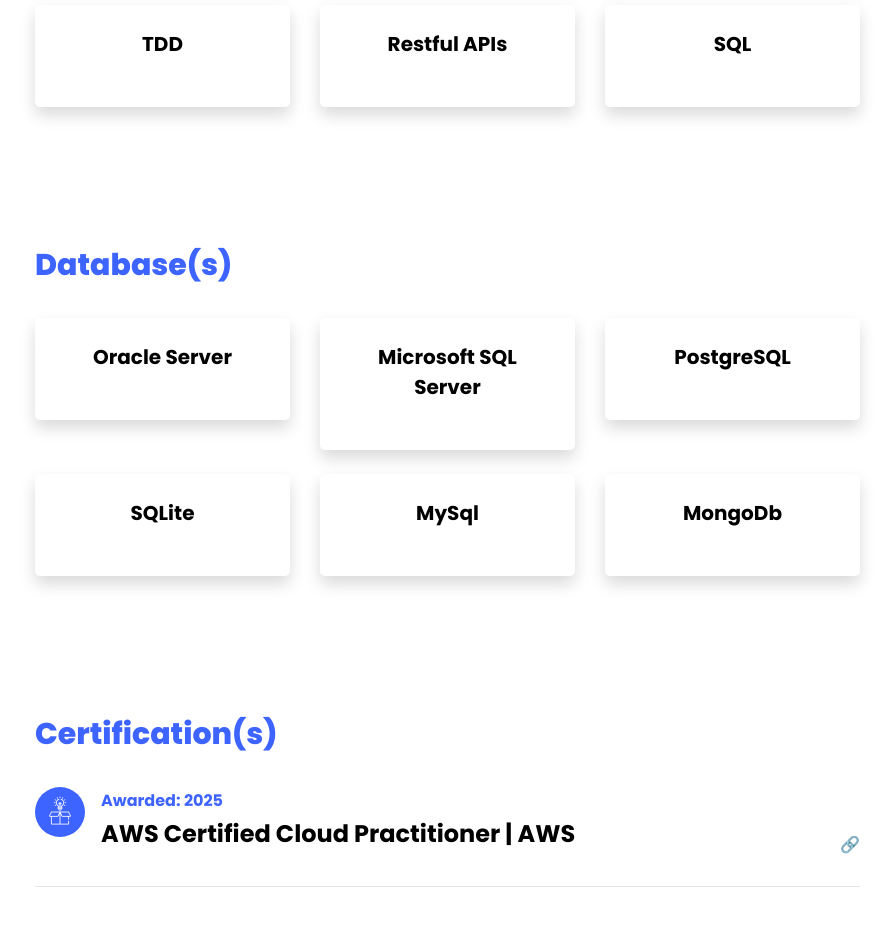
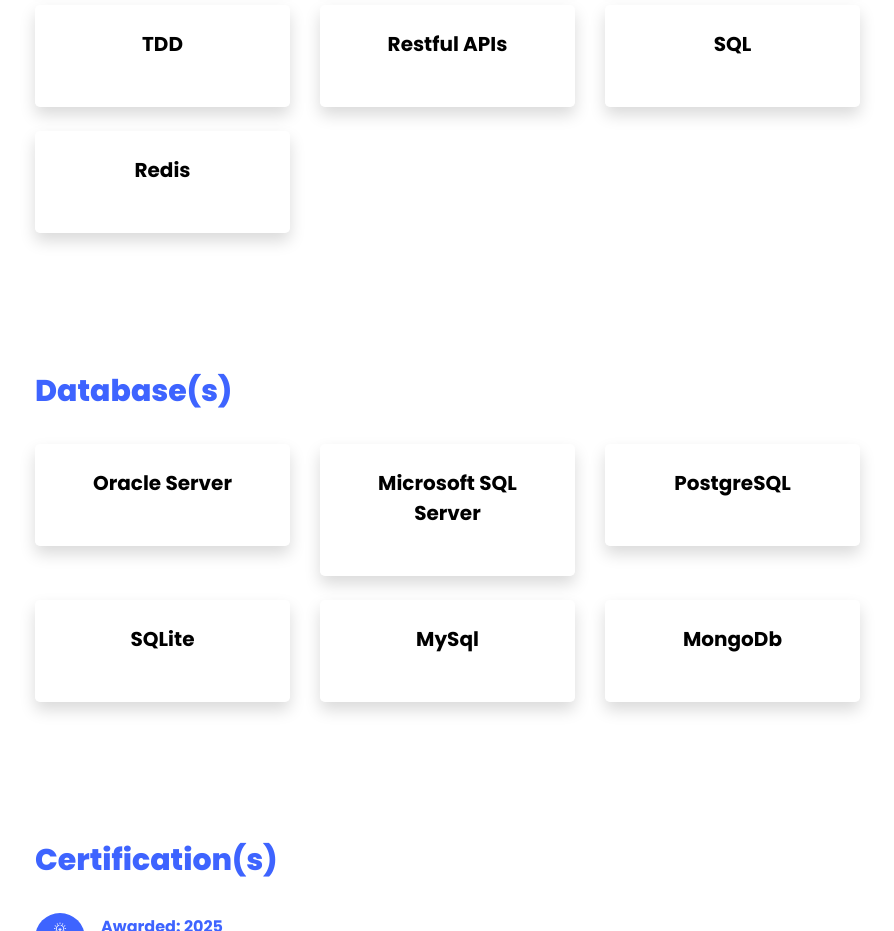
Before and after one commit to OdenigboGodfrey/godfreyodenigbo-js.github.io, a plain HTML site: page index.html in a window 1280 px wide. Shown: the part 4000-4931 px from the top of the page, without its empty margins (335-1229 px from the left). Drawn offline with Linux system fonts and the light colour scheme; files whose address does not match are found by name.

Commit message:
skill update

```diff
--- a/index.html
+++ b/index.html
@@ -465,7 +465,7 @@
 	};
 
 	const careerSkills = [
-		"NodeJs", "ExpressJs", "Typescript", "Javascript", "NestJs", "Git", "Docker", "RabbitMQ", "Unix Commands", "TDD", "Restful APIs", "SQL"
+		"NodeJs", "ExpressJs", "Typescript", "Javascript", "NestJs", "Git", "Docker", "RabbitMQ", "Unix Commands", "TDD", "Restful APIs", "SQL", "Redis"
 	];
 
 	const databases = [
```
